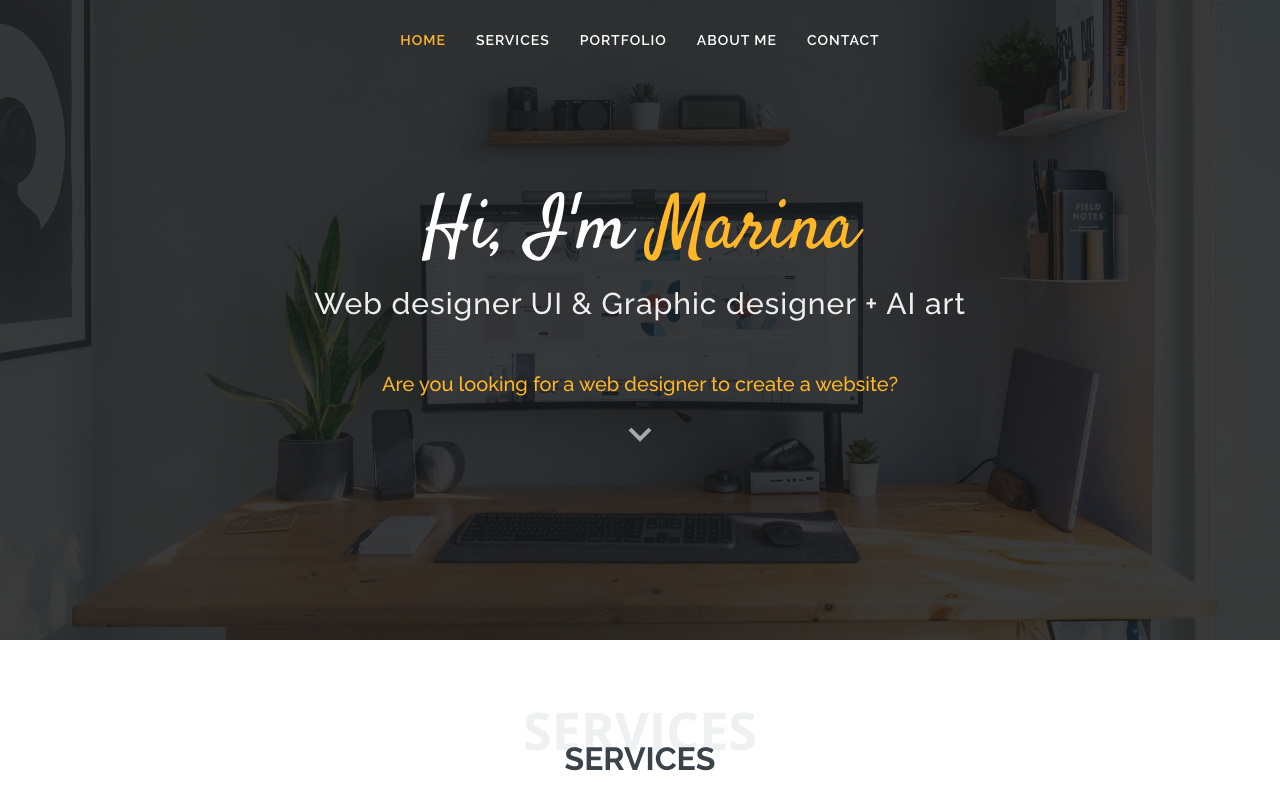
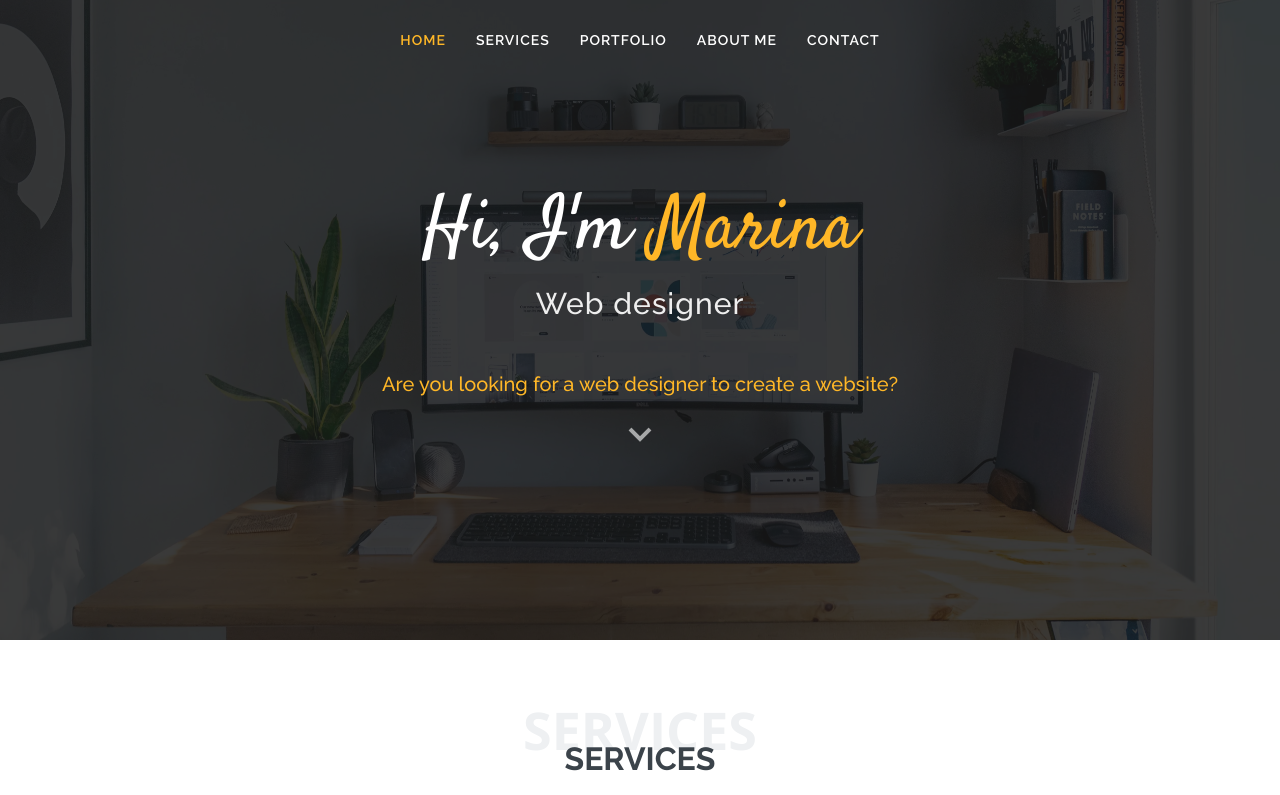
Before and after one commit to MarinaStepok/my-portfolio, a plain HTML site: page index.html in a window 1280 px wide. Shown: the top 795 px of the page. Drawn offline with nearby package versions, Linux system fonts and the light colour scheme.

Commit message:
Update index.html

```diff
--- a/index.html
+++ b/index.html
@@ -52,7 +52,7 @@
   <section id="hero">
     <div class="hero-container">
       <h1>Hi, I'm <span class="hero-text"> Marina</span></h1>
-      <h2>Web designer UI & Graphic designer + AI art</h2>
+      <h2>Web designer</h2>
       <h4>Are you looking for a web designer to create a website?</h4>
       <!-- <h2>Je suis Webdesigner &amp Graphiste</h2> -->
 
```
